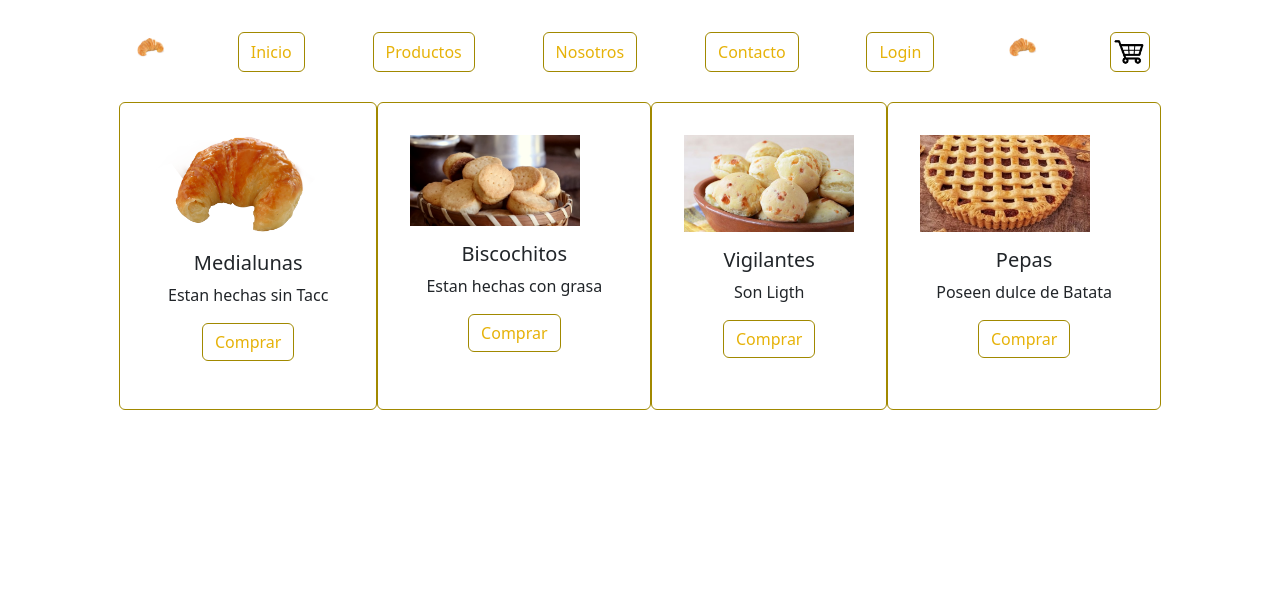
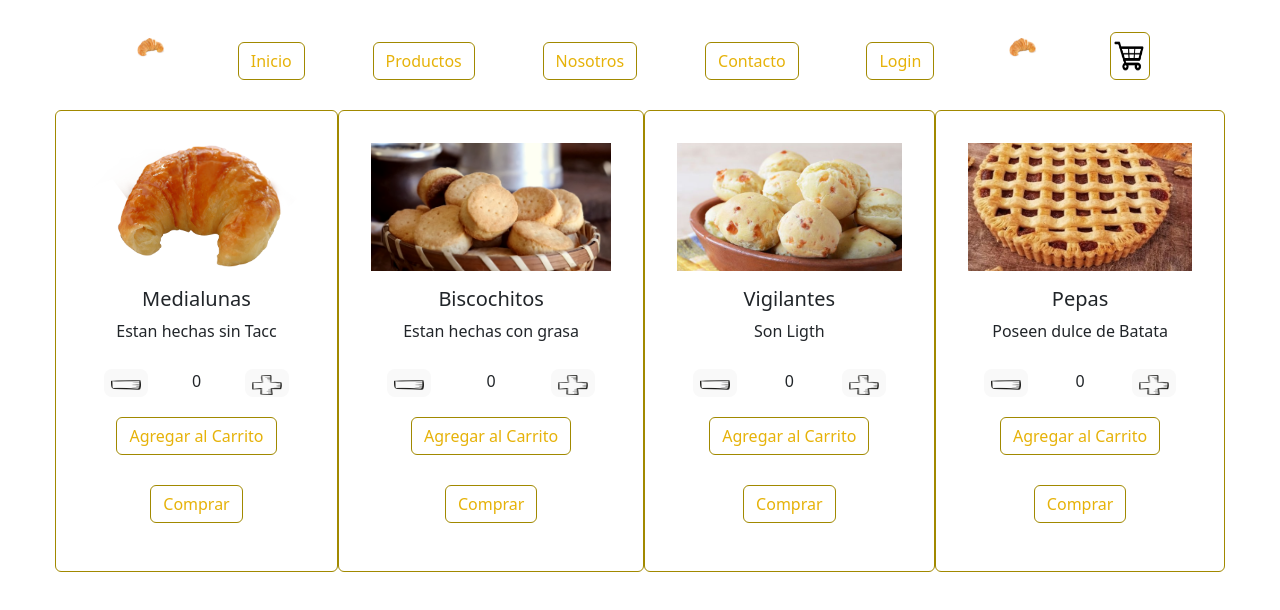
Before and after one commit to EzequielRodriguezChopo/React, a React (Vite) app in the folder panaderiaRodriguezEzequiel/: page / in a window 1280 px wide. Shown: the top 610 px of the page. Built offline with nearby package versions, Linux system fonts and the light colour scheme.

Commit message:
Desafio: Contador con botón

```diff
--- a/panaderiaRodriguezEzequiel/src/App.jsx
+++ b/panaderiaRodriguezEzequiel/src/App.jsx
@@ -2,7 +2,6 @@ import { useState } from "react";
 import "./App.css";
 import ItenListContainer from "./components/NavBar/ItenListContainer";
 import NavBar from "./components/NavBar/NavBar";
-import medialuna from "./components/images/medialuna.jpg"
 import imagen1 from "./components/images/medialuna.png"
 import imagen2 from "./components/images/bizcochos.jpeg"
 import imagen3 from "./components/images/chipa.jpeg"
@@ -14,10 +13,10 @@ function App() {
     <div>
       <NavBar />
       <div class="alineacionItems">
-        <ItenListContainer imagen={imagen1}  titulo="Medialunas" descripcion="Estan hechas sin Tacc" precio="60$"/>
-        <ItenListContainer imagen={imagen2} titulo="Biscochitos" descripcion="Estan hechas con grasa" precio="80$"/>
-        <ItenListContainer imagen={imagen3} titulo="Vigilantes" descripcion="Son Ligth" precio="90$"/>
-        <ItenListContainer imagen={imagen4} titulo="Pepas" descripcion="Poseen dulce de Batata" precio="100$"/>
+        <ItenListContainer imagen={imagen1}  titulo="Medialunas" descripcion="Estan hechas sin Tacc" precio="60$" stock="6"/>
+        <ItenListContainer imagen={imagen2} titulo="Biscochitos" descripcion="Estan hechas con grasa" precio="80$" stock="7"/>
+        <ItenListContainer imagen={imagen3} titulo="Vigilantes" descripcion="Son Ligth" precio="90$" stock="4"/>
+        <ItenListContainer imagen={imagen4} titulo="Pepas" descripcion="Poseen dulce de Batata" precio="100$" stock="5"/>
       </div>
     </div>
   );
--- /dev/null
+++ b/panaderiaRodriguezEzequiel/src/components/NavBar/ItemCount.jsx
@@ -0,0 +1,37 @@
+import React, { useState } from "react";
+import { useEffect } from "react";
+import simboloSuma from "../images/SimboloSuma.png";
+import simboloResta from "../images/SimboloResta.png";
+const ItemCount = ({ stock }) => {
+  const [count, setCount] = useState(0);
+  const sumador = () => {
+    count < stock ? setCount(count + 1) : setCount(stock);
+    console.log("Estoy sumando");
+  };
+  const restador = () => {
+    count <= 0 ? setCount(0) : setCount(count - 1);
+    console.log("Estoy restando");
+  };
+  return (
+    <div class="contadorDeStock">
+      <div class="BtnSumRest">
+        <button class="" onClick={restador}>
+          <img src={simboloResta} alt="" width="30" height="20" />
+        </button>
+        <div>{count}</div>
+        <button class="" onClick={sumador}>
+          <img src={simboloSuma} alt="" width="30" height="20" />
+        </button>
+      </div>
+      <button class="btn botonAgregarCarrito">Agregar al Carrito</button>
+    </div>
+  );
+};
+
+export default ItemCount;
+{
+  /*<button class="" onClick={() => setCount(count - 1)}><img src={simboloResta} alt="" width="30" height="20" /></button>
+<div>{count}</div>
+<button class="" onClick={() => setCount(count + 1)}><img src={simboloSuma} alt="" width="30" height="20" /></button>
+*/
+}
--- a/panaderiaRodriguezEzequiel/src/components/NavBar/ItenListContainer.jsx
+++ b/panaderiaRodriguezEzequiel/src/components/NavBar/ItenListContainer.jsx
@@ -1,18 +1,24 @@
-import React from 'react'
+import React from "react";
+import ItemCount from "./ItemCount";
 
-const ItenListContainer = ({imagen,titulo,descripcion,precio}) => {
+const ItenListContainer = ({ imagen, titulo, descripcion, precio, stock}) => {
   return (
     <>
       <div class="card">
-  <img src={imagen} class="estiloImagen" alt="100" width="170" />
+        <img src={imagen} class="estiloImagen" />
         <div class="card-body">
           <h5 class="card-title">{titulo}</h5>
           <p class="card-text">{descripcion}</p>
-    <a href="#" class="btn btnPersonalizado">Comprar</a>
+          <div>
+            <ItemCount stock={stock}/>
+          </div>
+          <a href="#" class="btn btnPersonalizado">
+            Comprar
+          </a>
         </div>
       </div>
     </>
-  )
-}
+  );
+};
 
-export default ItenListContainer
+export default ItenListContainer;
--- a/panaderiaRodriguezEzequiel/src/components/NavBar/NavBar.jsx
+++ b/panaderiaRodriguezEzequiel/src/components/NavBar/NavBar.jsx
@@ -1,7 +1,7 @@
 import React from "react";
 import medialuna from "../images/medialuna.jpg"
 import CartWidget from "./CartWidget";
-const imagen='/medialunas.jpg'
+
 const NavBar = () => {
   return (
 
```
Also changed, not shown: panaderiaRodriguezEzequiel/src/bootstrap/css/bootstrap.css, panaderiaRodriguezEzequiel/src/components/images/SimboloResta.png (added), panaderiaRodriguezEzequiel/src/components/images/SimboloSuma.png (added). Lines whose indentation alone changed are shown as unchanged.
